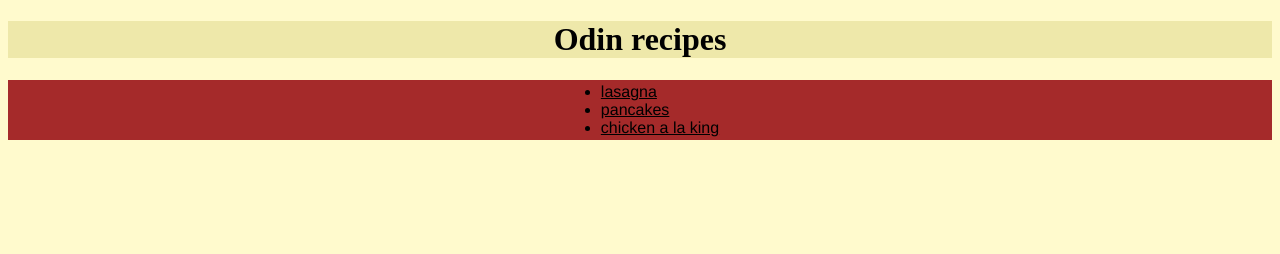
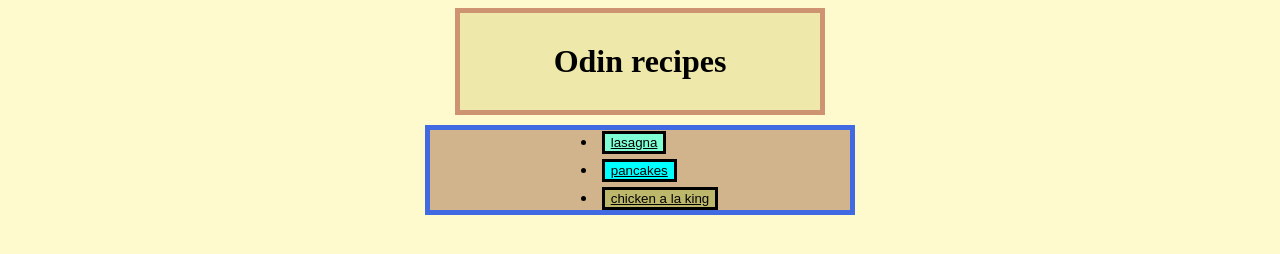
Before and after one commit to DellaPorta94/odin-recipes, a plain HTML site: page index.html in a window 1280 px wide. Drawn offline with Linux system fonts and the light colour scheme.

Commit message:
index.html and recipes.css

```diff
--- a/index.html
+++ b/index.html
@@ -14,9 +14,9 @@
 
 <div class="list">
     <ul>
-    <li><a class="list__link" href="recipes/lasagna.html">lasagna</a></li>
-    <li><a class="list__link" href="recipes/pancakes.html">pancakes</a></li>
-    <li><a class="list__link" href="recipes/chicken-a-la-king.html">chicken a la king</a></li>
+    <li><a class="list__link" href="recipes/lasagna.html"><button class="lasagna">lasagna</button></a></li>
+    <li><a class="list__link" href="recipes/pancakes.html"><button class="pancakes">pancakes</button></a></li>
+    <li><a class="list__link" href="recipes/chicken-a-la-king.html"><button class="chicken">chicken a la king</button></a></li>
     </ul>
 </div>
 </body>
--- a/recipes.css
+++ b/recipes.css
@@ -9,14 +9,26 @@ body{
     background-color: palegoldenrod;
     color: black;
     text-align: center;
+
+    box-sizing: content-box;
+    width: 300px;
+    margin: 0 auto;
+    padding: 30px;
+    border: 5px solid rgba(165, 42, 42, 0.445);
 }
 
 .list{
-    background-color: brown;
+    background-color: tan;
     height: 60px;
     display: flex;
     align-items: center;
     justify-content: center;
+
+    box-sizing: content-box;
+    width: 400px;
+    margin: 10px auto;
+    padding: 10px;
+    border: 5px solid royalblue;
 }
 
 .list__link{
@@ -24,3 +36,24 @@ body{
     font-weight: 500;
     font-family: 'Franklin Gothic Medium', 'Arial Narrow', Arial, sans-serif;
 }
+
+.lasagna{
+    background-color: aquamarine;
+    display: block;
+    margin: 5px;
+    border: 3px solid black;
+}
+
+.pancakes{
+    background-color: cyan;
+    display: block;
+    margin: 5px;
+    border: 3px solid black;
+}
+
+.chicken{
+    background-color: darkkhaki;
+    display: block;
+    margin: 5px;
+    border: 3px solid black;
+}
```
